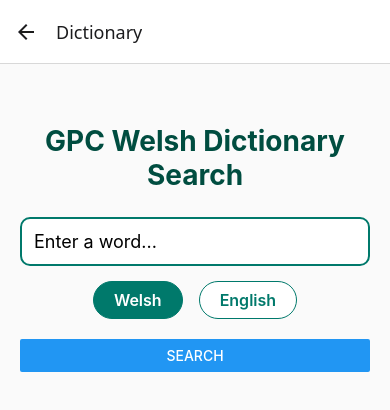
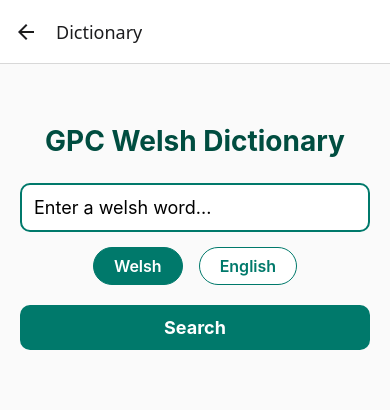
Before and after one commit to Caerwyn13/Welsh-Trainer, a React Native app: screen /Dictionary in a window 390 px wide. Shown: the top 410 px of the page. Built offline with nearby package versions, Linux system fonts and the light colour scheme.

Commit message:
Fixed HTTP Request

```diff
--- a/DictionaryScreen.tsx
+++ b/DictionaryScreen.tsx
@@ -1,5 +1,5 @@
 import React, { useState } from 'react';
-import { View, Text, TextInput, Button, StyleSheet, ScrollView, TouchableOpacity, FlatList } from 'react-native';
+import { View, Text, TextInput, TouchableOpacity, StyleSheet, ScrollView, FlatList } from 'react-native';
 import axios from 'axios';
 
 type Match = {
@@ -8,7 +8,7 @@
 };
 
 type Definition = {
-  pos?: string; // part of speech
+  pos?: string;
   defText: string;
 };
 
@@ -39,27 +39,85 @@
     try {
       const mode = lang === 'english' ? 2 : 1;
       const searchUrl = `https://welsh-dictionary.ac.uk/gpc/servlet?func=search&str=${encodeURIComponent(query)}&first=0&max=20&mode=${mode}&user=JS-800509a27d53b2ebd993033281540897`;
+
+      console.log(`Searching: ${searchUrl}`);
       const searchResp = await axios.get(searchUrl);
+      console.log('Got search response, length:', searchResp.data.length);
+      console.log('Response sample:', searchResp.data.substring(0, 500));
 
-      // Extract matches from <match> tags
-      const matchRegex = /<match>[\s\S]*?<matchheadword>(.*?)<\/matchheadword>[\s\S]*?<matchid>(.*?)<\/matchid>[\s\S]*?<\/match>/g;
       const foundMatches: Match[] = [];
-      let m;
-      while ((m = matchRegex.exec(searchResp.data)) !== null) {
-        // Remove HTML tags from headword (e.g. <b>, <sup>)
-        const headwordRaw = m[1];
+
+      const headwordRegex = /<match>\s*<matchHeadword>([\s\S]*?)<\/matchHeadword>\s*<matchId>([^<]+)<\/matchId>\s*<\/match>/g;
+      let matchResult;
+
+      while ((matchResult = headwordRegex.exec(searchResp.data)) !== null) {
+        const headwordRaw = matchResult[1];
+        const matchId = matchResult[2].trim(); // THIS is the actual ID
+        const headword = headwordRaw.replace(/<[^>]+>/g, '').trim(); // Strip <b> tags, etc.
+
+        foundMatches.push({ matchId, headword });
+
+        console.log(`Found match (simple): ${headword}, ID: ${matchId}`);
+      }
+
+
+      if (foundMatches.length === 0) {
+        const traditionalRegex = /<match>[\s\S]*?<matchheadword>(.*?)<\/matchheadword>[\s\S]*?<matchid>(.*?)<\/matchid>[\s\S]*?<\/match>/g;
+
+        while ((matchResult = traditionalRegex.exec(searchResp.data)) !== null) {
+          const headwordRaw = matchResult[1];
           const headwordClean = headwordRaw.replace(/<[^>]+>/g, '').trim();
-        foundMatches.push({ matchId: m[2], headword: headwordClean });
+          const matchId = matchResult[2].trim();
+          foundMatches.push({ matchId, headword: headwordClean });
+          console.log(`Found match (traditional): ${headwordClean}, ID: ${matchId}`);
+        }
+      }
+
+      if (foundMatches.length === 0) {
+        const idMatch = searchResp.data.match(/<matchid>([^<]+)<\/matchid>/);
+        const headwordMatch = searchResp.data.match(/<matchheadword>([^<]+)<\/matchheadword>/);
+
+        if (idMatch && headwordMatch) {
+          const matchId = idMatch[1].trim();
+          const headword = headwordMatch[1].replace(/<[^>]+>/g, '').trim();
+          foundMatches.push({ matchId, headword });
+          console.log(`Found match (fallback): ${headword}, ID: ${matchId}`);
+        }
+      }
+
+      // Handle Welsh direct lookup if nothing found
+      if (lang === 'welsh' && foundMatches.length === 0) {
+        console.log('No matches found through parsing, attempting direct lookup for Welsh word');
+        const directEntryUrl = `https://welsh-dictionary.ac.uk/gpc/servlet?func=entry&str=${encodeURIComponent(query)}&user=JS-800509a27d53b2ebd993033281540897`;
+
+        try {
+          const directResp = await axios.get(directEntryUrl);
+          console.log('Got direct entry response:', directResp.data.length);
+
+          const syntheticMatch: Match = {
+            matchId: query,
+            headword: query
+          };
+
+          setMatches([syntheticMatch]);
+          await fetchDefinition(syntheticMatch);
+          return;
+        } catch (directError) {
+          console.error('Direct lookup failed:', directError);
+        }
       }
 
       if (foundMatches.length === 0) {
         setErrorMsg('No match found.');
       } else {
         setMatches(foundMatches);
+        if (lang === 'welsh' && foundMatches.length > 0) {
+          await fetchDefinition(foundMatches[0]);
+        }
       }
     } catch (error) {
-      console.error(error);
-      setErrorMsg('Error fetching search results.');
+      console.error('Search error:', error);
+      setErrorMsg('Error fetching search results. Please try again.');
     } finally {
       setLoading(false);
     }
@@ -72,49 +130,56 @@
     setErrorMsg('');
 
     try {
-      const entryUrl = `https://welsh-dictionary.ac.uk/gpc/servlet?func=entry&id=${match.matchId}&user=JS-800509a27d53b2ebd993033281540897`;
+      let entryUrl = `https://welsh-dictionary.ac.uk/gpc/servlet?func=entry&id=${match.matchId}&user=JS-800509a27d53b2ebd993033281540897`;
+      if (match.matchId === match.headword) {
+        entryUrl = `https://welsh-dictionary.ac.uk/gpc/servlet?func=entry&str=${encodeURIComponent(match.headword)}&user=JS-800509a27d53b2ebd993033281540897`;
+      }
+
+      console.log(`Fetching definition: ${entryUrl}`);
       const entryResp = await axios.get(entryUrl);
-
-      // Parse headword, part of speech, definitions from XML
-      // Definitions are often inside <sense> or <definition> tags
+      console.log('Got definition response, length:', entryResp.data.length);
 
       const xml = entryResp.data;
+      console.log("Definition response sample:", xml.substring(0, 300));
 
-      // Extract main headword (optional, fallback to selectedMatch.headword)
-      const headwordMatch = xml.match(/<headword>([\s\S]*?)<\/headword>/);
-      const headword = headwordMatch ? headwordMatch[1].replace(/<[^>]+>/g, '').trim() : match.headword;
+      const paragraphRegex = /<p[^>]*>([\s\S]*?)<\/p>/g;
+      const paragraphs: string[] = [];
+      let paragraphMatch;
 
-      // Extract part of speech
+      while ((paragraphMatch = paragraphRegex.exec(xml)) !== null) {
+        const cleanParagraph = paragraphMatch[1]
+          .replace(/<br\s*\/?>/gi, '\n')
+          .replace(/<[^>]+>/g, '')
+          .trim();
+        if (cleanParagraph) paragraphs.push(cleanParagraph);
+      }
+
       const posMatch = xml.match(/<pos>([\s\S]*?)<\/pos>/);
-      const pos = posMatch ? posMatch[1].trim() : undefined;
+      const pos = posMatch ? posMatch[1].replace(/<[^>]+>/g, '').trim() : undefined;
 
-      // Extract multiple definitions
-      // Use <definition> or <sense> tags; sometimes nested
+      if (paragraphs.length === 0) {
         const defMatches = [...xml.matchAll(/<definition>([\s\S]*?)<\/definition>/g)];
-      let defs: Definition[] = [];
 
         if (defMatches.length > 0) {
-        defs = defMatches.map((d) => ({
+          const defs: Definition[] = defMatches.map((d) => ({
             defText: d[1].replace(/<[^>]+>/g, '').trim(),
           }));
+
+          if (pos && defs.length > 0) defs[0].pos = pos;
+          setDefinitions(defs);
         } else {
-        // fallback: single <definition> content
-        const defMatch = xml.match(/<definition>([\s\S]*?)<\/definition>/);
-        if (defMatch) {
-          defs = [{ defText: defMatch[1].replace(/<[^>]+>/g, '').trim() }];
+          setErrorMsg('No definition content found.');
         }
-      }
-
-      if (defs.length === 0) {
-        setErrorMsg('No definition found.');
       } else {
-        // Include pos on first definition if available
-        if (pos) defs[0].pos = pos;
+        const defs: Definition[] = paragraphs.map((text, index) => {
+          if (index === 0 && pos) return { defText: text, pos };
+          return { defText: text };
+        });
         setDefinitions(defs);
       }
     } catch (error) {
-      console.error(error);
-      setErrorMsg('Error fetching definition.');
+      console.error('Definition fetch error:', error);
+      setErrorMsg('Error fetching definition. Please try again.');
     } finally {
       setLoading(false);
     }
@@ -122,11 +187,11 @@
 
   return (
     <ScrollView contentContainerStyle={styles.container} keyboardShouldPersistTaps="handled">
-      <Text style={styles.title}>GPC Welsh Dictionary Search</Text>
+      <Text style={styles.title}>GPC Welsh Dictionary</Text>
 
       <TextInput
         style={styles.input}
-        placeholder="Enter a word..."
+        placeholder={`Enter a ${lang} word...`}
         value={query}
         onChangeText={setQuery}
         autoCapitalize="none"
@@ -147,17 +212,26 @@
         </TouchableOpacity>
       </View>
 
-      <Button title="Search" onPress={searchWord} disabled={loading} />
+      <TouchableOpacity
+        style={styles.searchButton}
+        onPress={searchWord}
+        disabled={loading}
+      >
+        <Text style={styles.searchButtonText}>Search</Text>
+      </TouchableOpacity>
 
       {loading && <Text style={styles.status}>Loading...</Text>}
       {!!errorMsg && <Text style={styles.error}>{errorMsg}</Text>}
 
-      {matches.length > 0 && (
+      {lang === 'english' && matches.length > 0 && (
         <>
-          <Text style={styles.matchesTitle}>Select a match:</Text>
+          <Text style={styles.matchesTitle}>
+            {matches.length} {matches.length === 1 ? 'Match' : 'Matches'} Found:
+          </Text>
           <FlatList
             data={matches}
             keyExtractor={(item) => item.matchId}
+            scrollEnabled={false}
             renderItem={({ item }) => (
               <TouchableOpacity
                 style={[
@@ -166,7 +240,12 @@
                 ]}
                 onPress={() => fetchDefinition(item)}
               >
-                <Text style={styles.matchText}>{item.headword}</Text>
+                <Text style={[
+                  styles.matchText,
+                  selectedMatch?.matchId === item.matchId && styles.matchTextSelected
+                ]}>
+                  {item.headword}
+                </Text>
               </TouchableOpacity>
             )}
           />
@@ -236,6 +315,18 @@
   langButtonTextActive: {
     color: '#FFFFFF',
   },
+  searchButton: {
+    backgroundColor: '#00796B',
+    borderRadius: 10,
+    paddingVertical: 12,
+    marginBottom: 20,
+  },
+  searchButtonText: {
+    color: '#FFFFFF',
+    textAlign: 'center',
+    fontSize: 18,
+    fontWeight: 'bold',
+  },
   status: {
     marginVertical: 15,
     fontStyle: 'italic',
@@ -269,14 +360,15 @@
     fontSize: 18,
     color: '#004D40',
   },
+  matchTextSelected: {
+    color: '#FFFFFF',
+  },
   definitionContainer: {
     marginTop: 30,
+    marginBottom: 40,
     backgroundColor: '#E8F5E9',
     borderRadius: 12,
     padding: 20,
-    shadowColor: '#004D40',
-    shadowOpacity: 0.15,
-    shadowRadius: 10,
   },
   defHeadword: {
     fontSize: 26,
@@ -293,7 +385,7 @@
     textAlign: 'center',
   },
   definitionBlock: {
-    marginBottom: 12,
+    marginBottom: 18,
   },
   definitionText: {
     fontSize: 18,
```
Lines whose indentation alone changed are shown as unchanged.
